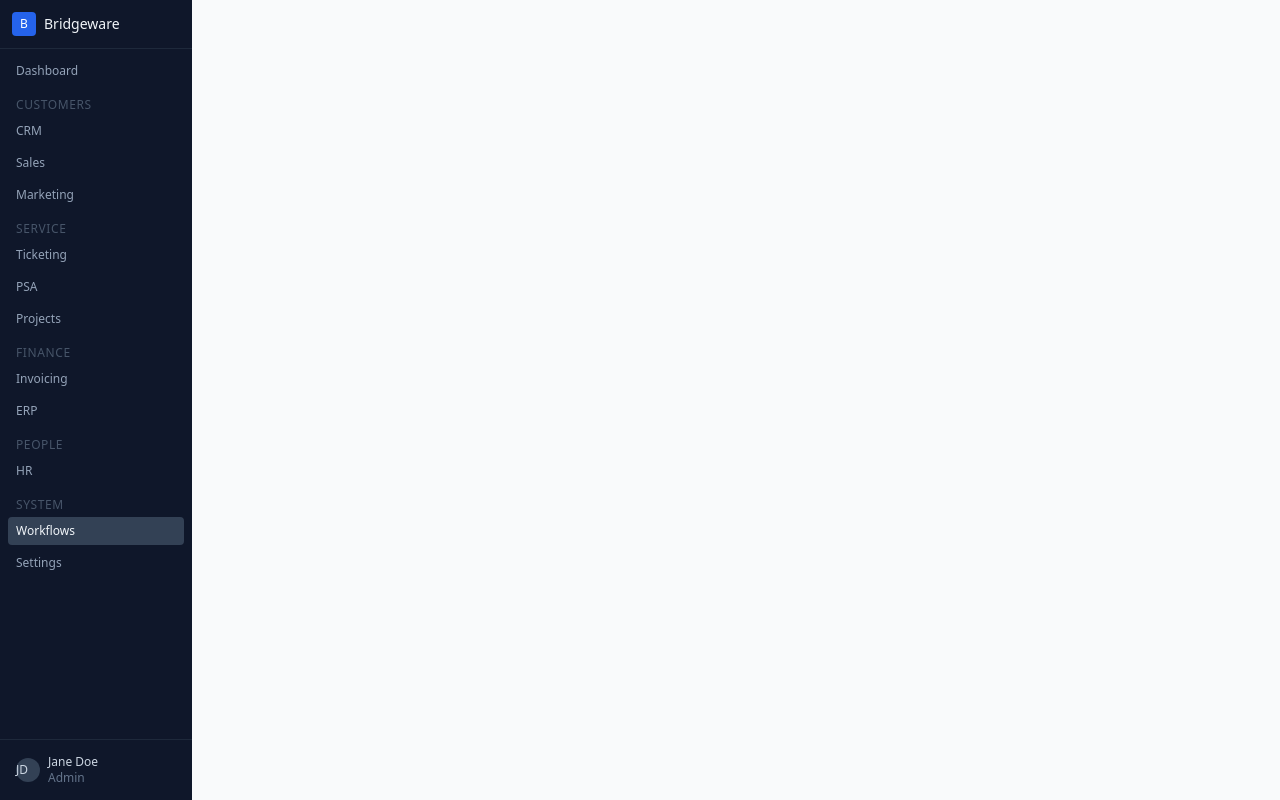
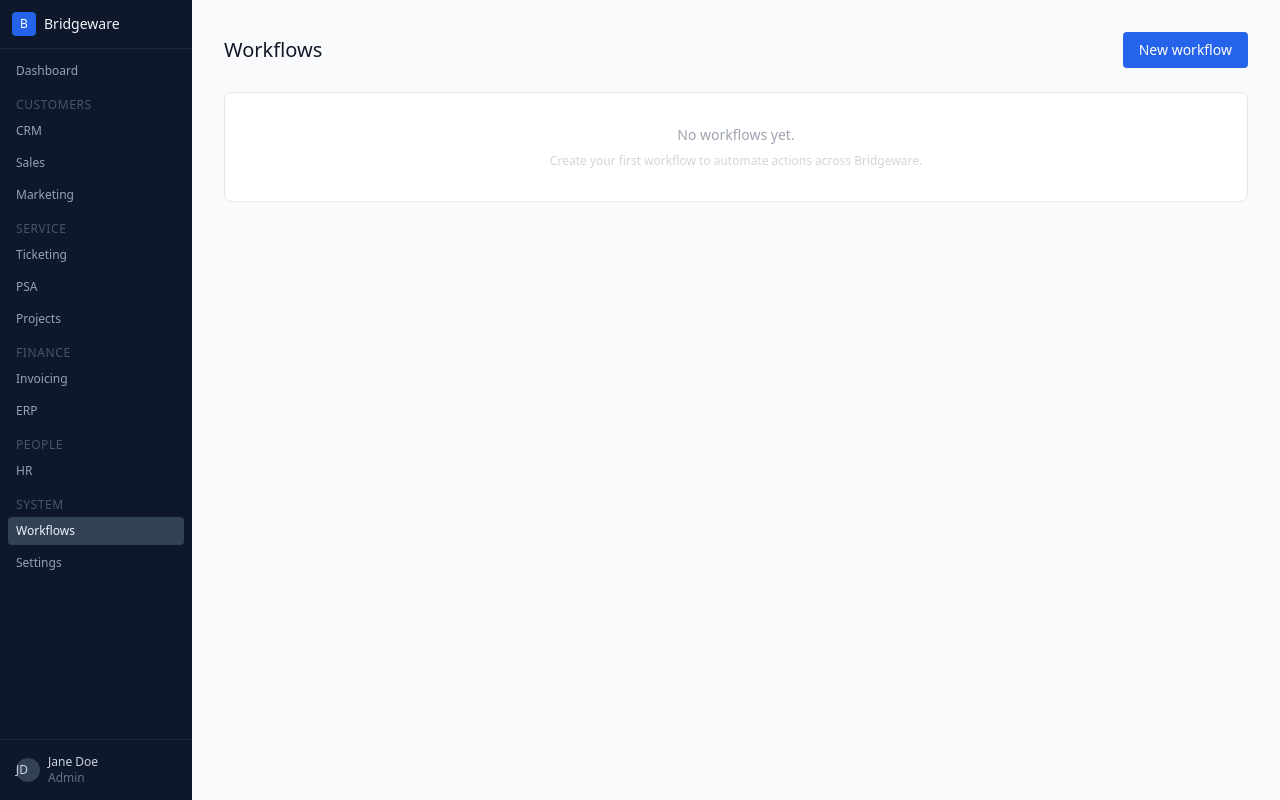
Before and after one commit to NGS-USA/Bridgeware, a React (Create React App) app in the folder frontend/: page /workflows in a window 1280 px wide. Built offline with nearby package versions, Linux system fonts and the light colour scheme.

Commit message:
v0.0.34 — Workflows page scaffold

```diff
--- a/frontend/src/App.js
+++ b/frontend/src/App.js
@@ -10,6 +10,7 @@ import HR from './pages/HR'
 import ERP from './pages/ERP'
 import Dashboard from './pages/Dashboard'
 import Settings from './pages/Settings'
+import Workflows from './pages/Workflows'
 
 const queryClient = new QueryClient()
 
@@ -29,6 +30,7 @@ function App() {
             <Route path="/erp" element={<ERP />} />
             <Route path="/dashboard" element={<Dashboard />} />
             <Route path="/settings" element={<Settings />} />
+            <Route path="/workflows" element={<Workflows />} />
           </Routes>
         </MainLayout>
       </BrowserRouter>
--- /dev/null
+++ b/frontend/src/pages/Workflows.js
@@ -0,0 +1,18 @@
+function Workflows() {
+  return (
+    <div className="p-8">
+      <div className="flex items-center justify-between mb-6">
+        <h1 className="text-xl font-medium text-gray-900">Workflows</h1>
+        <button className="bg-blue-600 text-white text-sm font-medium px-4 py-2 rounded hover:bg-blue-700">
+          New workflow
+        </button>
+      </div>
+      <div className="bg-white border border-gray-200 rounded-lg p-8 text-center">
+        <div className="text-gray-400 text-sm mb-2">No workflows yet.</div>
+        <div className="text-gray-300 text-xs">Create your first workflow to automate actions across Bridgeware.</div>
+      </div>
+    </div>
+  )
+}
+
+export default Workflows
```
